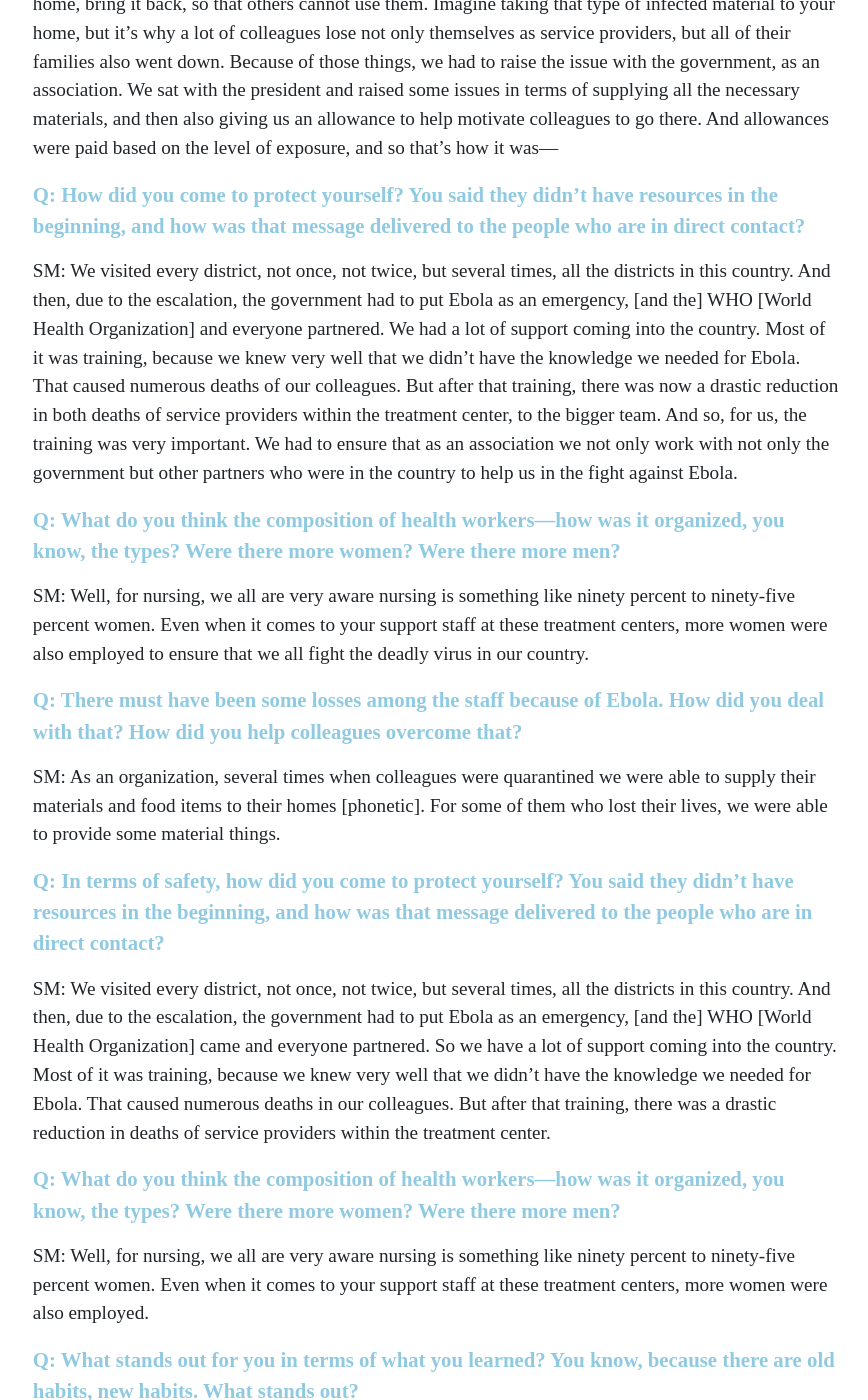
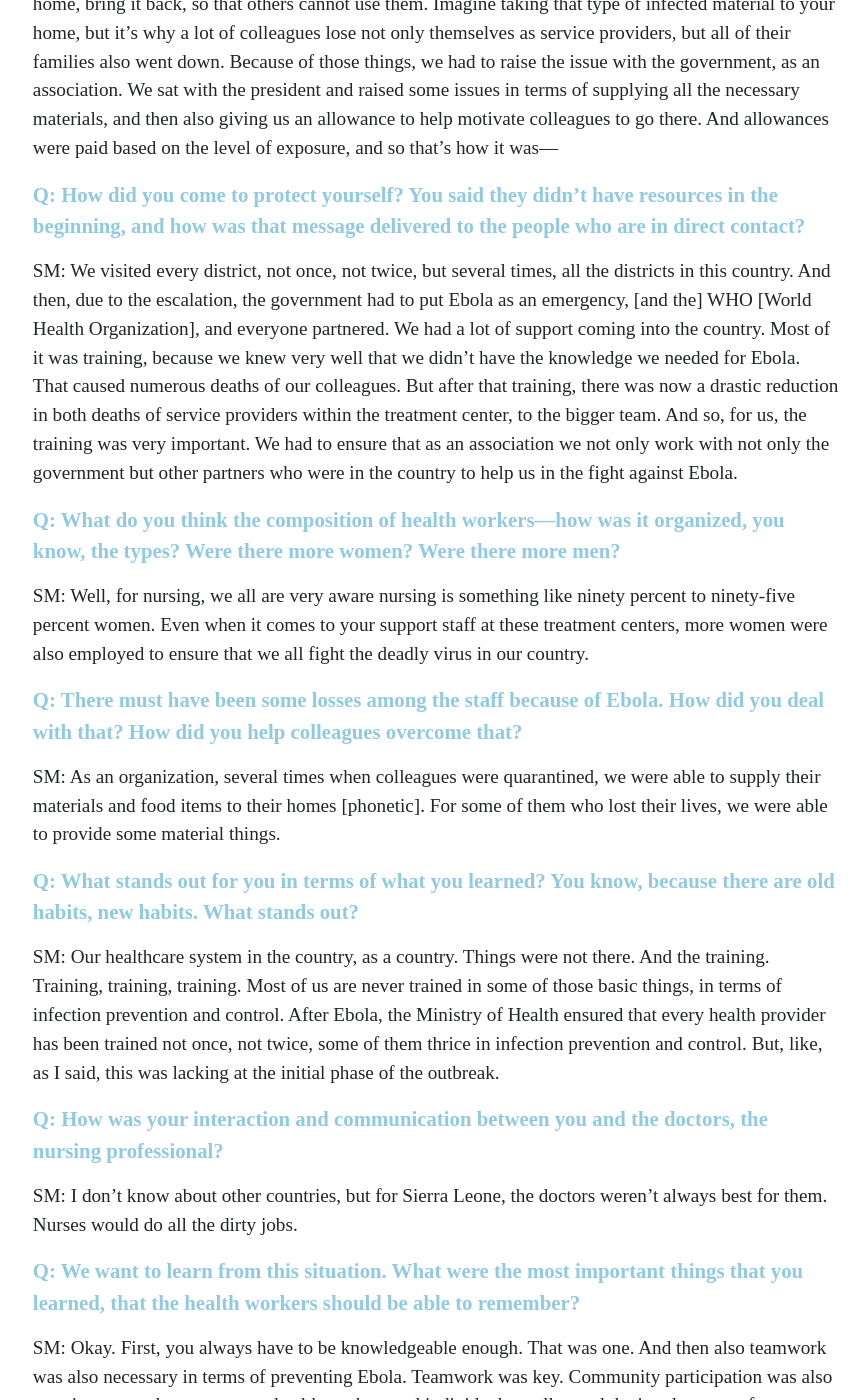
Before and after one commit to elotroalex/frontlines, a Jekyll site: the page built from _ebola/n37.md, in a window 1280 px wide and 1400 px high, scrolled down 3535 px. Shown: the whole window, without its empty margins (204-1072 px from the left). Built offline with Jekyll 4.4.1, drawn with Linux system fonts in a browser that asks for light colours; some web fonts are replaced; some of the changed text lies outside the part shown.

Commit message:
removed repeated quote

```diff
--- a/_includes/excerpts/n37.md
+++ b/_includes/excerpts/n37.md
@@ -18,7 +18,7 @@ SM: In a displaced camp in Bo. I had to volunteer at the school to raise money.
 Q: To do volunteer work.
 {: .question}
 
-SM: Do volunteer work for the Association. I was elected Secretary General of the Association in 2004, position I held for up to almost four years. There was an election. I never vied again, because I wanted to pursue other causes. The President called me to come and assist her as the Vice President.
+SM: Do volunteer work for the Association. I was elected Secretary General of the Association in 2004, a position I held for up to almost four years. There was an election. I never vied again, because I wanted to pursue other causes. The President called me to come and assist her as the Vice President.
 
 Q: Okay, so this is the position you are holding.
 {: .question}
@@ -28,12 +28,12 @@ SM: When the President is not around, the Vice President has to take over. When
 Q: So who are your mentors in this?
 {: .question}
 
-SM: In the sense of my family, mine, I’m also married with three children. But my mentor within the profession, literally, I have Patricia Va [phonetic]. Yes, the President of the Association, and virtually they did mentor me somehow, because at the beginning it’s a position where you are not paid. It’s a volunteer position, and so most times, people were not willing to even act, because, one, you are not victimized at national level, and simple fear.
+SM: In the sense of my family, mine, I’m also married with three children. But my mentor within the profession, literally, I have Patricia Va [phonetic]. Yes, the President of the Association, and virtually they did mentor me somehow, because at the beginning, it’s a position where you are not paid. It’s a volunteer position, and so most times, people were not willing to even act, because, one, you are not victimized at national level, and simple fear.
 
 Q: So you have a good heart. [laughs]
 {: .question}
 
-SM: —Yes and I really suffered a lot. Because, you know, in an association you are a middleman between the employers and the employees of the nursing force. You have to be firm in making decisions on behalf of the employees. And most of the time, you know, employers want people who are flexible at times on issues, and so if you are there to bring up challenging issue, most of them, they see you as a bad person. But your role is there to defend, and so I continued defending my colleagues until my time of office ends in May 2019.
+SM: —Yes, and I really suffered a lot. Because, you know, in an association you are a middleman between the employers and the employees of the nursing force. You have to be firm in making decisions on behalf of the employees. And most of the time, you know, employers want people who are flexible at times on issues, and so if you are there to bring up challenging issue, most of them, they see you as a bad person. But your role is there to defend, and so I continued defending my colleagues until my time of office ends in May 2019.
 
 Q: What was the first time you got engaged in the Ebola outbreak, or how did you get engaged? And what was it like to take care of the patients, or the clients?
 {: .question}
@@ -50,7 +50,7 @@ SM: The equipment, because for Kenema, our colleagues were using PPE [personal p
 Q: How did you come to protect yourself? You said they didn’t have resources in the beginning, and how was that message delivered to the people who are in direct contact?
 {: .question}
 
-SM: We visited every district, not once, not twice, but several times, all the districts in this country. And then, due to the escalation, the government had to put Ebola as an emergency, [and the] WHO [World Health Organization] and everyone partnered. We had a lot of support coming into the country. Most of it was training, because we knew very well that we didn’t have the knowledge we needed for Ebola. That caused numerous deaths of our colleagues. But after that training, there was now a drastic reduction in both deaths of service providers within the treatment center, to the bigger team. And so, for us, the training was very important. We had to ensure that as an association we not only work with not only the government but other partners who were in the country to help us in the fight against Ebola.
+SM: We visited every district, not once, not twice, but several times, all the districts in this country. And then, due to the escalation, the government had to put Ebola as an emergency, [and the] WHO [World Health Organization], and everyone partnered. We had a lot of support coming into the country. Most of it was training, because we knew very well that we didn’t have the knowledge we needed for Ebola. That caused numerous deaths of our colleagues. But after that training, there was now a drastic reduction in both deaths of service providers within the treatment center, to the bigger team. And so, for us, the training was very important. We had to ensure that as an association we not only work with not only the government but other partners who were in the country to help us in the fight against Ebola.
 
 Q: What do you think the composition of health workers—how was it organized, you know, the types? Were there more women? Were there more men?
 {: .question}
@@ -60,17 +60,7 @@ SM: Well, for nursing, we all are very aware nursing is something like ninety pe
 Q: There must have been some losses among the staff because of Ebola. How did you deal with that? How did you help colleagues overcome that?
 {: .question}
 
-SM: As an organization, several times when colleagues were quarantined we were able to supply their materials and food items to their homes [phonetic]. For some of them who lost their lives,  we were able to provide some material things.
-
-Q: In terms of safety, how did you come to protect yourself? You said they didn’t have resources in the beginning, and how was that message delivered to the people who are in direct contact?
-{: .question}
-
-SM: We visited every district, not once, not twice, but several times, all the districts in this country. And then, due to the escalation, the government had to put Ebola as an emergency, [and the] WHO [World Health Organization] came and everyone partnered. So we have a lot of support coming into the country. Most of it was training, because we knew very well that we didn’t have the knowledge we needed for Ebola. That caused numerous deaths in our colleagues. But after that training, there was a drastic reduction in deaths of service providers within the treatment center.
-
-Q: What do you think the composition of health workers—how was it organized, you know, the types? Were there more women? Were there more men?
-{: .question}
-
-SM: Well, for nursing, we all are very aware nursing is something like ninety percent to ninety-five percent women. Even when it comes to your support staff at these treatment centers, more women were also employed.
+SM: As an organization, several times when colleagues were quarantined, we were able to supply their materials and food items to their homes [phonetic]. For some of them who lost their lives, we were able to provide some material things.
 
 Q: What stands out for you in terms of what you learned? You know, because there are old habits, new habits. What stands out?
 {: .question}
@@ -80,7 +70,7 @@ SM: Our healthcare system in the country, as a country. Things were not there. A
 Q: How was your interaction and communication between you and the doctors, the nursing professional?
 {: .question}
 
-SM: I don’t know about other countries but, like, for Sierra Leone, the doctors weren’t always best for them. Nurses would do all the dirty jobs.
+SM: I don’t know about other countries, but for Sierra Leone, the doctors weren’t always best for them. Nurses would do all the dirty jobs.
 
 Q: We want to learn from this situation. What were the most important things that you learned, that the health workers should be able to remember?
 {: .question}
```
